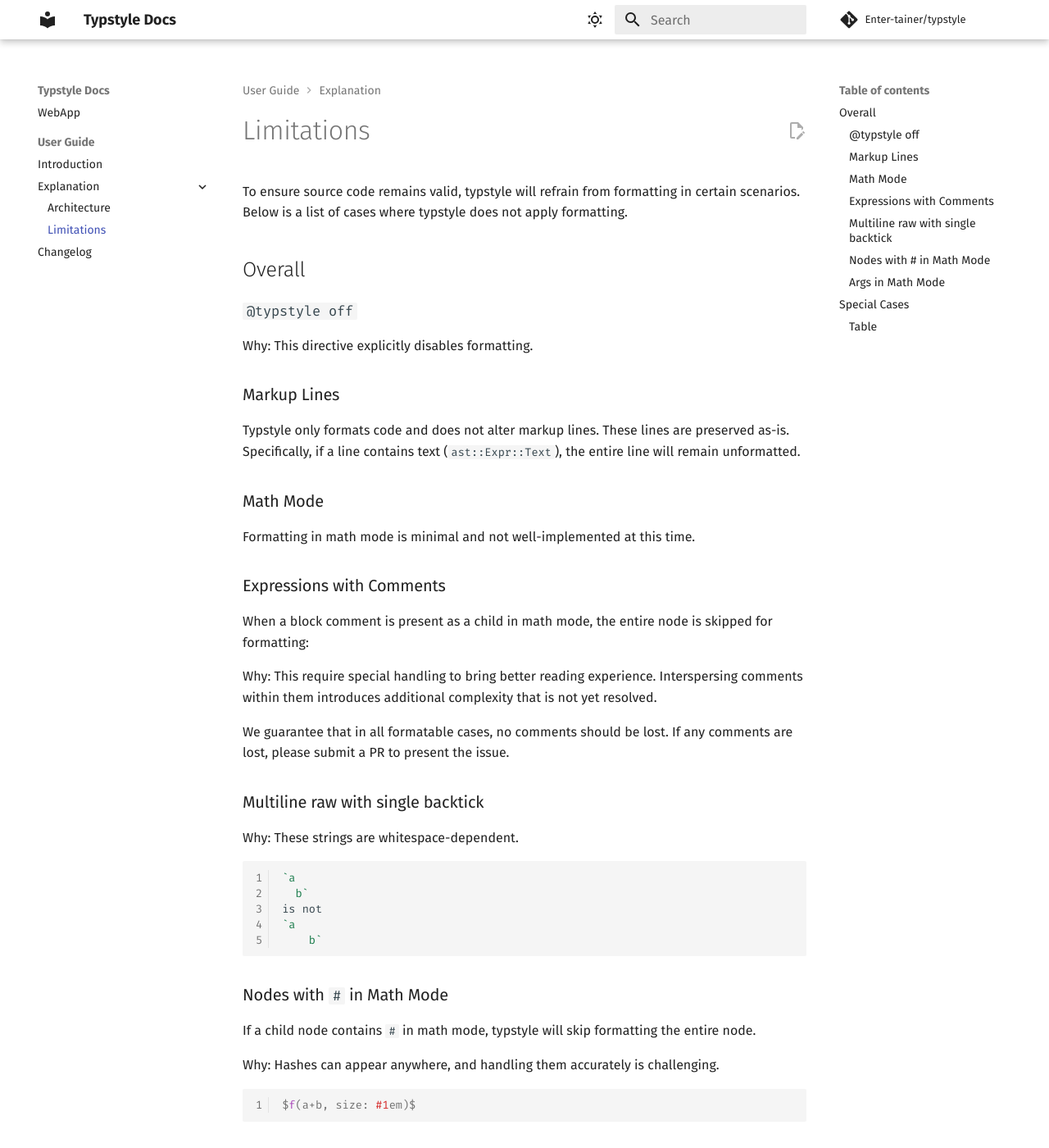
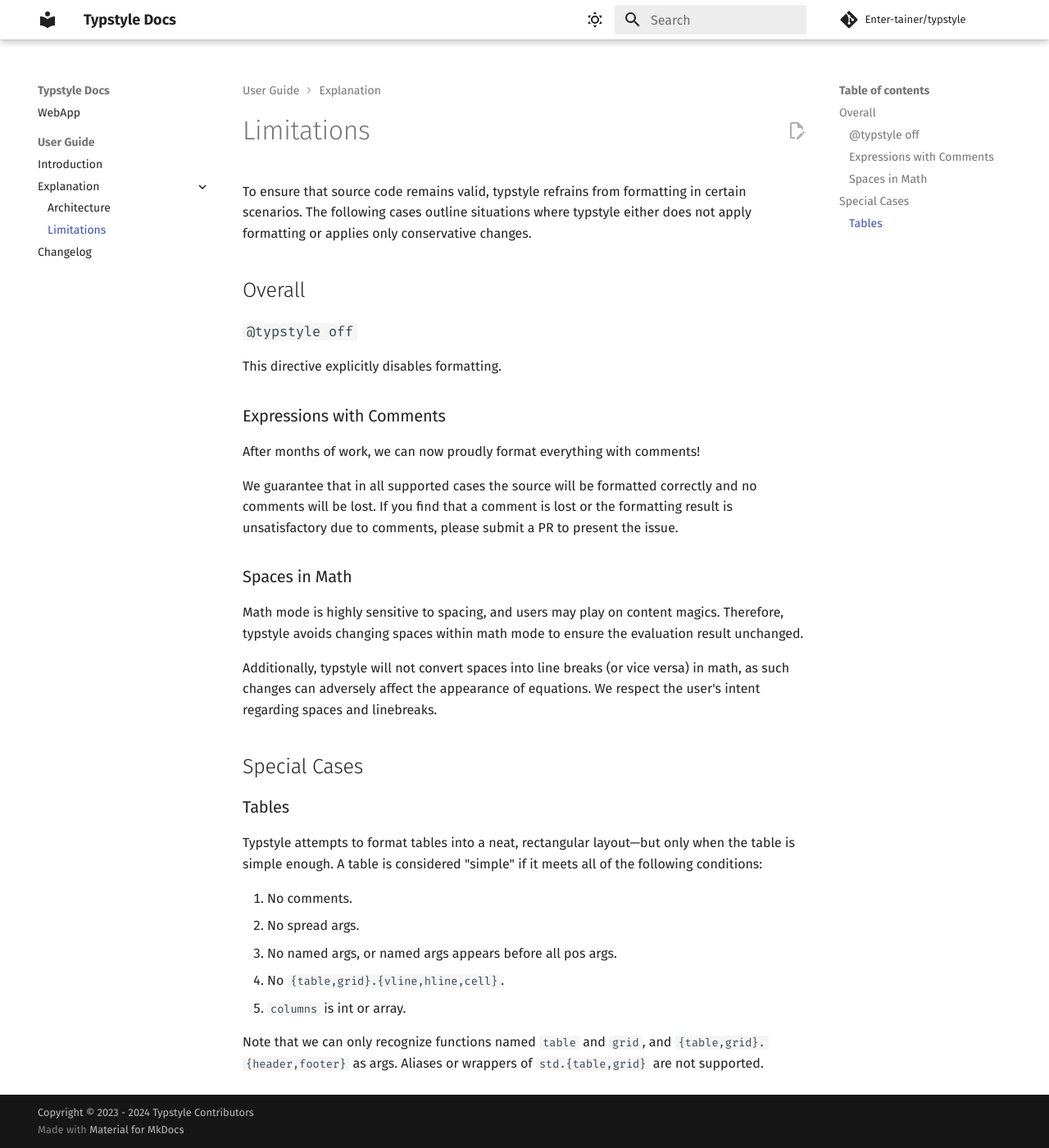
Before and after one commit to Enter-tainer/typstyle, an MkDocs documentation site: the page built from docs/limitations.md, in a window 1280 px wide and 1400 px high. Shown: the whole window at 82% size. Built offline with MkDocs 1.6.1 and Material for MkDocs 9.7.7, drawn with Linux system fonts in a browser that asks for light colours; comment, search, counter and statistics services are not loaded; some of the changed text lies outside the part shown.

````diff
--- a/Cargo.toml
+++ b/Cargo.toml
@@ -4,7 +4,7 @@ members = ["crates/*", "tests"]
 default-members = ["crates/typstyle"]
 
 [workspace.package]
-version = "0.13.1"
+version = "0.13.2"
 rust-version = "1.83"
 edition = "2021"
 authors = ["Wenzhuo Liu"]
@@ -14,8 +14,8 @@ repository = "https://github.com/Enter-tainer/typstyle"
 homepage = "https://enter-tainer.github.io/typstyle/"
 
 [workspace.dependencies]
-typstyle-core = { path = "crates/typstyle-core", version = "0.13.1" }
-typstyle = { path = "crates/typstyle", version = "0.13.1" }
+typstyle-core = { path = "crates/typstyle-core", version = "0.13.2" }
+typstyle = { path = "crates/typstyle", version = "0.13.2" }
 typstyle-consistency = { path = "crates/typstyle-consistency" }
 
 # Used in core
--- a/docs/limitations.md
+++ b/docs/limitations.md
@@ -1,66 +1,34 @@
-To ensure source code remains valid, typstyle will refrain from formatting in certain scenarios. Below is a list of cases where typstyle does not apply formatting.
+To ensure that source code remains valid, typstyle refrains from formatting in certain scenarios. The following cases outline situations where typstyle either does not apply formatting or applies only conservative changes.
 
 ## Overall
 
 ### `@typstyle off`
 
-Why: This directive explicitly disables formatting.
-
-### Markup Lines
-
-Typstyle only formats code and does not alter markup lines. These lines are preserved as-is. Specifically, if a line contains text (`ast::Expr::Text`), the entire line will remain unformatted.
-
-### Math Mode
-
-Formatting in math mode is minimal and not well-implemented at this time.
+This directive explicitly disables formatting.
 
 ### Expressions with Comments
 
-When a block comment is present as a child in math mode, the entire node is skipped for formatting:
+After months of work, we can now proudly format everything with comments!
 
-Why: This require special handling to bring better reading experience. Interspersing comments within them introduces additional complexity that is not yet resolved.
+We guarantee that in all supported cases the source will be formatted correctly and no comments will be lost.
+If you find that a comment is lost or the formatting result is unsatisfactory due to comments, please submit a PR to present the issue.
 
-We guarantee that in all formatable cases, no comments should be lost.
-If any comments are lost, please submit a PR to present the issue.
+### Spaces in Math
 
-### Multiline raw with single backtick
+Math mode is highly sensitive to spacing, and users may play on content magics. Therefore, typstyle avoids changing spaces within math mode to ensure the evaluation result unchanged.
 
-Why: These strings are whitespace-dependent.
-
-```typst
-`a
-  b`
-is not
-`a
-    b`
-```
-
-### Nodes with `#` in Math Mode
-
-If a child node contains `#` in math mode, typstyle will skip formatting the entire node.
-
-Why: Hashes can appear anywhere, and handling them accurately is challenging.
-
-```typst
-$f(a+b, size: #1em)$
-```
-
-### Args in Math Mode
-
-Why: Arguments in math mode behave differently, such as 2D arguments and trailing commas.
-
-```typst
-$mat(a,,;,b,;,,c)$
-```
+Additionally, typstyle will not convert spaces into line breaks (or vice versa) in math, as such changes can adversely affect the appearance of equations. We respect the user's intent regarding spaces and linebreaks.
 
 ## Special Cases
 
-### Table
+### Tables
 
-Typstyle attempts to format tables into a rectangular shape, but only when the table is simple enough. A table is considered "simple" if it meets the following conditions:
+Typstyle attempts to format tables into a neat, rectangular layout—but only when the table is simple enough. A table is considered "simple" if it meets all of the following conditions:
 
 1. No comments.
 2. No spread args.
 3. No named args, or named args appears before all pos args.
-4. No `table/grid.vline/hline/cell`.
+4. No `{table,grid}.{vline,hline,cell}`.
 5. `columns` is int or array.
+
+Note that we can only recognize functions named `table` and `grid`, and `{table,grid}.{header,footer}` as args. Aliases or wrappers of `std.{table,grid}` are not supported.
````
Also changed, not shown: CHANGELOG.md (+8 -0 lines), README.md (+2 -12 lines), 1 other file.
